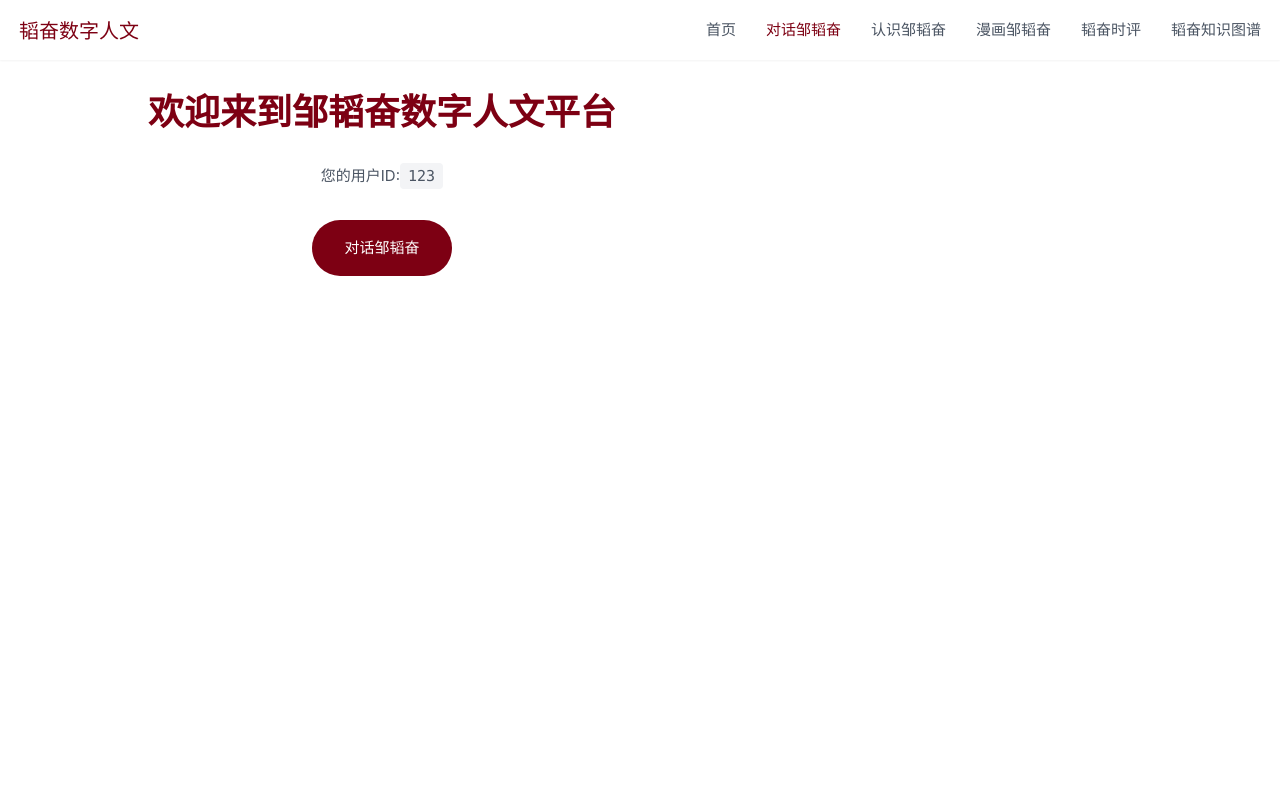
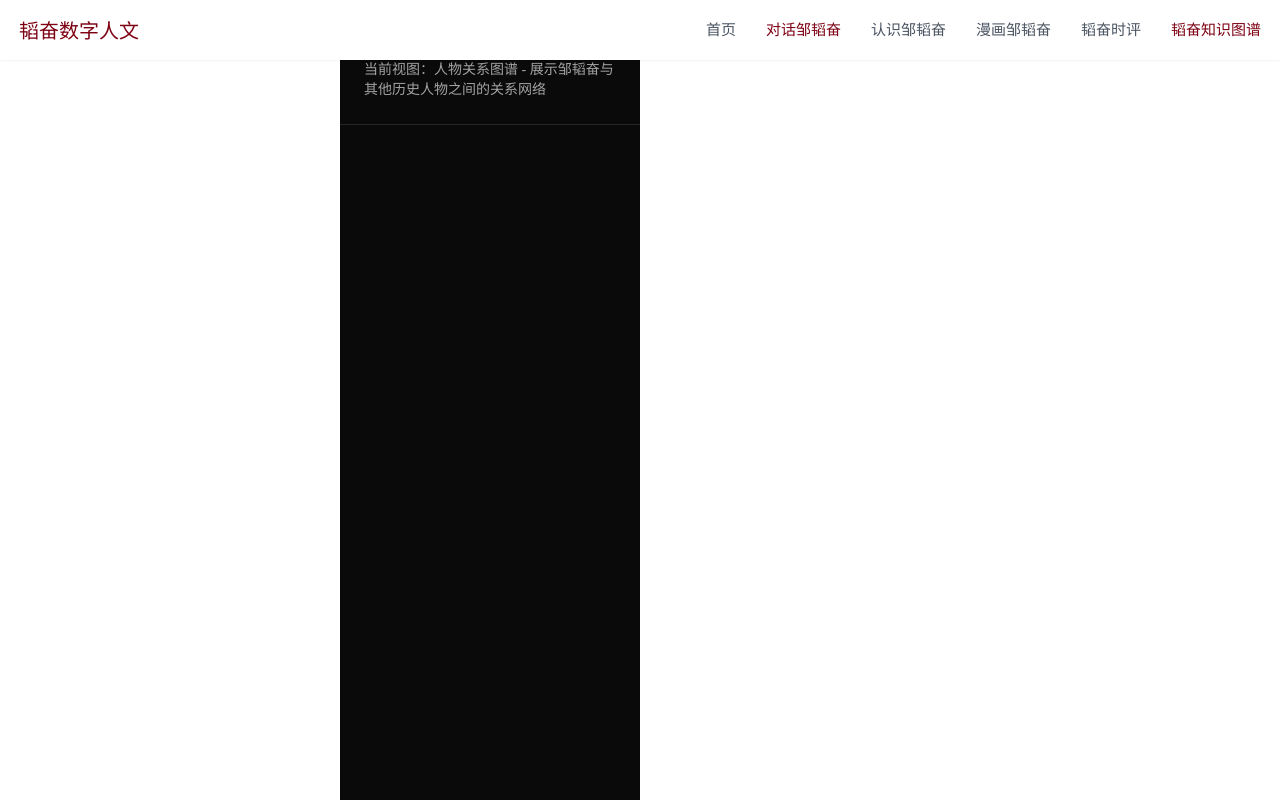
Before and after one commit to shukebeitahemao/ai_ztf_program, a Vue app in the folder ZTF-VUE/: page /knowledge-graph in a window 1280 px wide. Before the commit this address led to /. Built offline with nearby package versions, Linux system fonts and the light colour scheme.

Commit message:
增加跳转知识图谱页面

```diff
--- a/ZTF-VUE/package.json
+++ b/ZTF-VUE/package.json
@@ -20,6 +20,8 @@
     "vue-router": "^4.5.0"
   },
   "devDependencies": {
+    "@iconify-json/lucide": "^1.2.51",
+    "@iconify/vue": "^5.0.0",
     "@playwright/test": "^1.51.1",
     "@tsconfig/node22": "^22.0.1",
     "@types/jsdom": "^21.1.7",
--- /dev/null
+++ b/ZTF-VUE/public/vue_project/chat_interface_interactive.html
@@ -0,0 +1,161 @@
+<!DOCTYPE html>
+<html lang="zh" class="dark">
+
+<head>
+    <meta charset="UTF-8">
+    <meta name="viewport" content="width=device-width, initial-scale=1.0">
+    <title>邹韬奋知识图谱</title>
+    <script src="https://cdn.tailwindcss.com"></script>
+    <link rel="preconnect" href="https://fonts.googleapis.com">
+    <link rel="preconnect" href="https://fonts.gstatic.com" crossorigin>
+    <link href="https://fonts.googleapis.com/css2?family=Pacifico&family=Noto+Serif+SC:wght@400;500;600&display=swap"
+        rel="stylesheet">
+    <script src="https://unpkg.com/lucide@latest"></script>
+    <style>
+        body {
+            font-family: 'Noto Serif SC', serif;
+            background-color: hsl(var(--background));
+            color: hsl(var(--foreground));
+        }
+
+        :root {
+            --background: 0 0% 3.9%;
+            --foreground: 0 0% 98%;
+            --card: 0 0% 3.9%;
+            --card-foreground: 0 0% 98%;
+            --popover: 0 0% 3.9%;
+            --popover-foreground: 0 0% 98%;
+            --primary: 0 0% 98%;
+            --primary-foreground: 0 0% 9.8%;
+            --secondary: 0 0% 14.9%;
+            --secondary-foreground: 0 0% 98%;
+            --muted: 0 0% 14.9%;
+            --muted-foreground: 0 0% 63.9%;
+            --accent: 0 0% 14.9%;
+            --accent-foreground: 0 0% 98%;
+            --destructive: 0 62.8% 30.6%;
+            --destructive-foreground: 0 0% 98%;
+            --border: 0 0% 14.9%;
+            --input: 0 0% 14.9%;
+            --ring: 0 0% 83.1%;
+            --radius: 0.5rem;
+        }
+
+        .chat-container::-webkit-scrollbar {
+            width: 6px;
+        }
+
+        .chat-container::-webkit-scrollbar-track {
+            background: hsl(var(--secondary));
+        }
+
+        .chat-container::-webkit-scrollbar-thumb {
+            background: hsl(var(--muted-foreground));
+            border-radius: 3px;
+        }
+
+        .chat-container::-webkit-scrollbar-thumb:hover {
+            background: hsl(var(--foreground));
+        }
+    </style>
+    <script>
+        tailwind.config = {
+            darkMode: 'class',
+            theme: {
+                extend: {
+                    colors: {
+                        border: 'hsl(var(--border))',
+                        input: 'hsl(var(--input))',
+                        ring: 'hsl(var(--ring))',
+                        background: 'hsl(var(--background))',
+                        foreground: 'hsl(var(--foreground))',
+                        primary: {
+                            DEFAULT: 'hsl(var(--primary))',
+                            foreground: 'hsl(var(--primary-foreground))',
+                        },
+                        secondary: {
+                            DEFAULT: 'hsl(var(--secondary))',
+                            foreground: 'hsl(var(--secondary-foreground))',
+                        },
+                        destructive: {
+                            DEFAULT: 'hsl(var(--destructive))',
+                            foreground: 'hsl(var(--destructive-foreground))',
+                        },
+                        muted: {
+                            DEFAULT: 'hsl(var(--muted))',
+                            foreground: 'hsl(var(--muted-foreground))',
+                        },
+                        accent: {
+                            DEFAULT: 'hsl(var(--accent))',
+                            foreground: 'hsl(var(--accent-foreground))',
+                        },
+                        popover: {
+                            DEFAULT: 'hsl(var(--popover))',
+                            foreground: 'hsl(var(--popover-foreground))',
+                        },
+                        card: {
+                            DEFAULT: 'hsl(var(--card))',
+                            foreground: 'hsl(var(--card-foreground))',
+                        },
+                    },
+                    borderRadius: {
+                        lg: `var(--radius)`,
+                        md: `calc(var(--radius) - 2px)`,
+                        sm: 'calc(var(--radius) - 4px)',
+                    },
+                },
+            },
+        }
+    </script>
+</head>
+
+<body class="bg-background text-foreground">
+    <div class="flex h-screen">
+        <aside class="w-64 bg-background border-r border-border flex-col hidden md:flex">
+            <div class="p-4">
+                <h2 class="px-4 text-lg font-semibold tracking-tight text-foreground">知识图谱类型</h2>
+            </div>
+            <div class="flex-1 px-4">
+                <div class="space-y-1">
+                    <button
+                        class="bg-secondary text-primary-foreground hover:bg-secondary/80 w-full inline-flex items-center justify-start whitespace-nowrap rounded-md text-sm font-medium h-10 px-4 py-2">
+                        <i data-lucide="network" class="mr-2 h-4 w-4"></i>人物关系图谱
+                    </button>
+                    <button
+                        class="hover:bg-accent hover:text-accent-foreground w-full inline-flex items-center justify-start whitespace-nowrap rounded-md text-sm font-medium h-10 px-4 py-2">
+                        <i data-lucide="git-fork" class="mr-2 h-4 w-4 text-muted-foreground"></i>事件发展图谱
+                    </button>
+                    <button
+                        class="hover:bg-accent hover:text-accent-foreground w-full inline-flex items-center justify-start whitespace-nowrap rounded-md text-sm font-medium h-10 px-4 py-2">
+                        <i data-lucide="map" class="mr-2 h-4 w-4 text-muted-foreground"></i>地理位置图谱
+                    </button>
+                    <button
+                        class="hover:bg-accent hover:text-accent-foreground w-full inline-flex items-center justify-start whitespace-nowrap rounded-md text-sm font-medium h-10 px-4 py-2">
+                        <i data-lucide="book" class="mr-2 h-4 w-4 text-muted-foreground"></i>著作文献图谱
+                    </button>
+                </div>
+            </div>
+        </aside>
+
+        <main class="flex-1 flex flex-col">
+            <div class="p-6 border-b border-border bg-background">
+                <div class="max-w-4xl mx-auto">
+                    <h1 class="text-2xl font-semibold text-foreground">邹韬奋知识图谱</h1>
+                    <p class="mt-1 text-muted-foreground text-sm">当前视图：人物关系图谱 - 展示邹韬奋与其他历史人物之间的关系网络</p>
+                </div>
+            </div>
+
+            <div class="flex-1 overflow-hidden">
+                <div class="h-full" id="graphContainer">
+                    <!-- 这里将放置知识图谱的可视化内容 -->
+                </div>
+            </div>
+        </main>
+    </div>
+
+    <script>
+        lucide.createIcons();
+    </script>
+</body>
+
+</html>
--- a/ZTF-VUE/src/components/WebHeader.vue
+++ b/ZTF-VUE/src/components/WebHeader.vue
@@ -11,7 +11,13 @@
         <router-link to="/" class="text-gray-600 hover:text-primary transition-colors">认识邹韬奋</router-link>
         <router-link to="/" class="text-gray-600 hover:text-primary transition-colors">漫画邹韬奋</router-link>
         <router-link to="/" class="text-gray-600 hover:text-primary transition-colors">韬奋时评</router-link>
-        <router-link to="/" class="text-gray-600 hover:text-primary transition-colors">韬奋知识图谱</router-link>
+        <router-link
+          to="/knowledge-graph"
+          class="text-gray-600 hover:text-primary transition-colors"
+          :class="{ 'text-primary': $route.path === '/knowledge-graph' }"
+        >
+          韬奋知识图谱
+        </router-link>
       </nav>
       </div>
       <button class="md:hidden text-gray-600" @click="toggleMobileMenu">
--- a/ZTF-VUE/src/router/index.ts
+++ b/ZTF-VUE/src/router/index.ts
@@ -1,6 +1,7 @@
 import { createRouter, createWebHistory } from 'vue-router'
 import HomeView from '../views/HomeView.vue'
 import ChatAI from '../views/ChatAI.vue'
+import KnowledgeGraph from '../views/KnowledgeGraph.vue'
 
 const router = createRouter({
   history: createWebHistory(import.meta.env.BASE_URL),
@@ -14,6 +15,11 @@ const router = createRouter({
       path: '/chat',
       name: 'chat',
       component: ChatAI
+    },
+    {
+      path: '/knowledge-graph',
+      name: 'knowledge-graph',
+      component: KnowledgeGraph
     },
     {
       path: '/:pathMatch(.*)*',
--- /dev/null
+++ b/ZTF-VUE/src/views/KnowledgeGraph.vue
@@ -0,0 +1,25 @@
+<template>
+  <div class="flex flex-col h-screen">
+    <WebHeader />
+    <div class="flex-1 overflow-hidden">
+      <iframe
+        src="/vue_project/chat_interface_interactive.html"
+        class="w-full h-full border-none"
+        style="transform: scale(1); transform-origin: 0 0;"
+      ></iframe>
+    </div>
+  </div>
+</template>
+
+<script setup lang="ts">
+import WebHeader from '@/components/WebHeader.vue'
+</script>
+
+<style scoped>
+iframe {
+  width: 100%;
+  height: 100%;
+  border: none;
+  overflow: hidden;
+}
+</style>
```
Also changed, not shown: 1 other file (tests, documents, lock files or other folders).
